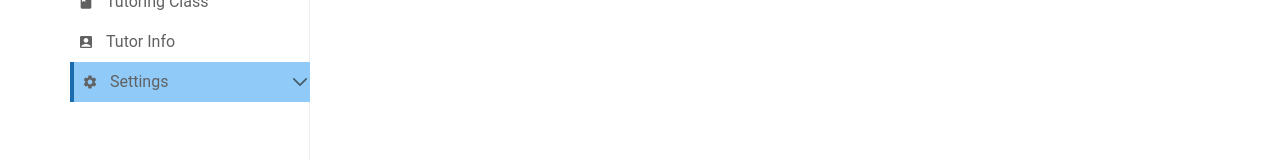
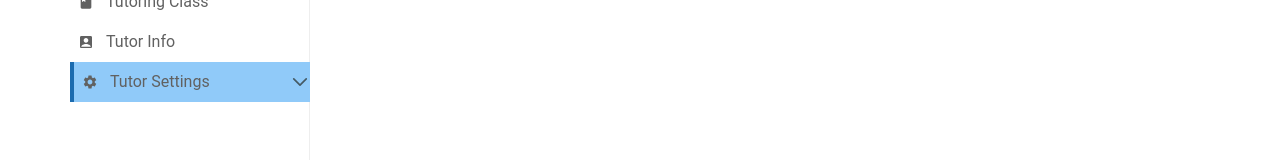
Before and after one commit to maruf-hasann/addds, a React (Vite) app: page / in a window 1280 px wide. Shown: the part 538-698 px from the top of the page. Built offline with nearby package versions, Linux system fonts and the light colour scheme.

Commit message:
update code

```diff
--- a/src/data/menus.jsx
+++ b/src/data/menus.jsx
@@ -98,7 +98,7 @@ export const menus = [
 export const withSubmenu = [
   {
     id: 1,
-    name: "Settings",
+    name: "Tutor Settings",
     icon: <MdSettings />,
     subMenus: [
       {
```
